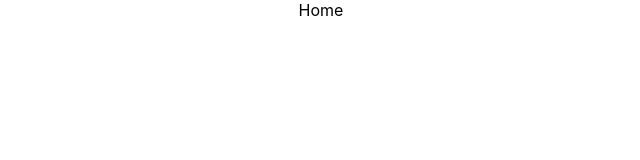
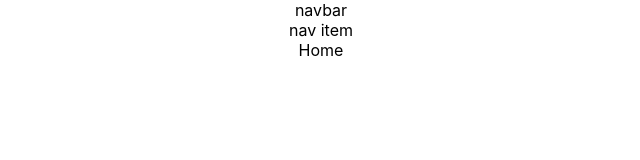
Before and after one commit to Sergej-Vlasov/react-redux-router-typescript-practise, a React (Create React App) app: page / in a window 1280 px wide. Shown: the top 160 px of the page, without its empty margins (319-959 px from the left). Built offline with nearby package versions, Linux system fonts and the light colour scheme.

Commit message:
add navbar and navItem components

```diff
--- a/src/App.tsx
+++ b/src/App.tsx
@@ -6,11 +6,13 @@ import News from './components/News';
 import Profile from './components/Profile';
 import Home from './components/Home';
 import NotFound from './components/NotFound';
+import Navbar from './components/Navbar/Navbar';
 
 class App extends Component {
   render() {
     return (
       <div className="App">
+        <Navbar/>
         <Switch>
           <Route exact path='/' component={Home} />
           <Route path='/news' component={News}/>
--- /dev/null
+++ b/src/components/Navbar/NavItem.tsx
@@ -0,0 +1,7 @@
+import React from 'react';
+
+const navItem: React.FC = () => (
+    <div>nav item</div>
+);
+
+export default navItem;
--- /dev/null
+++ b/src/components/Navbar/Navbar.tsx
@@ -0,0 +1,8 @@
+import React from 'react';
+import NavItem from './NavItem';
+
+const navbar: React.FC = () => (
+    <div>navbar<NavItem/></div>
+);
+
+export default navbar;
```
